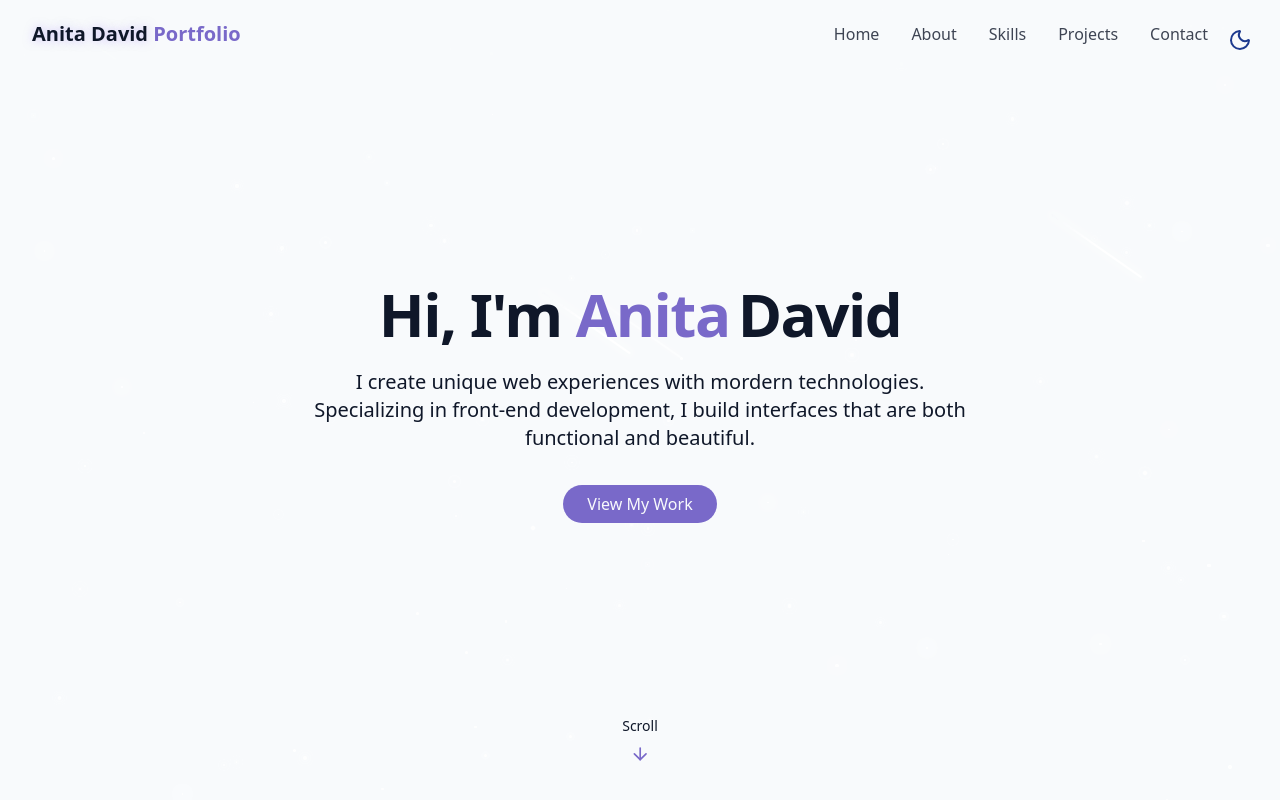
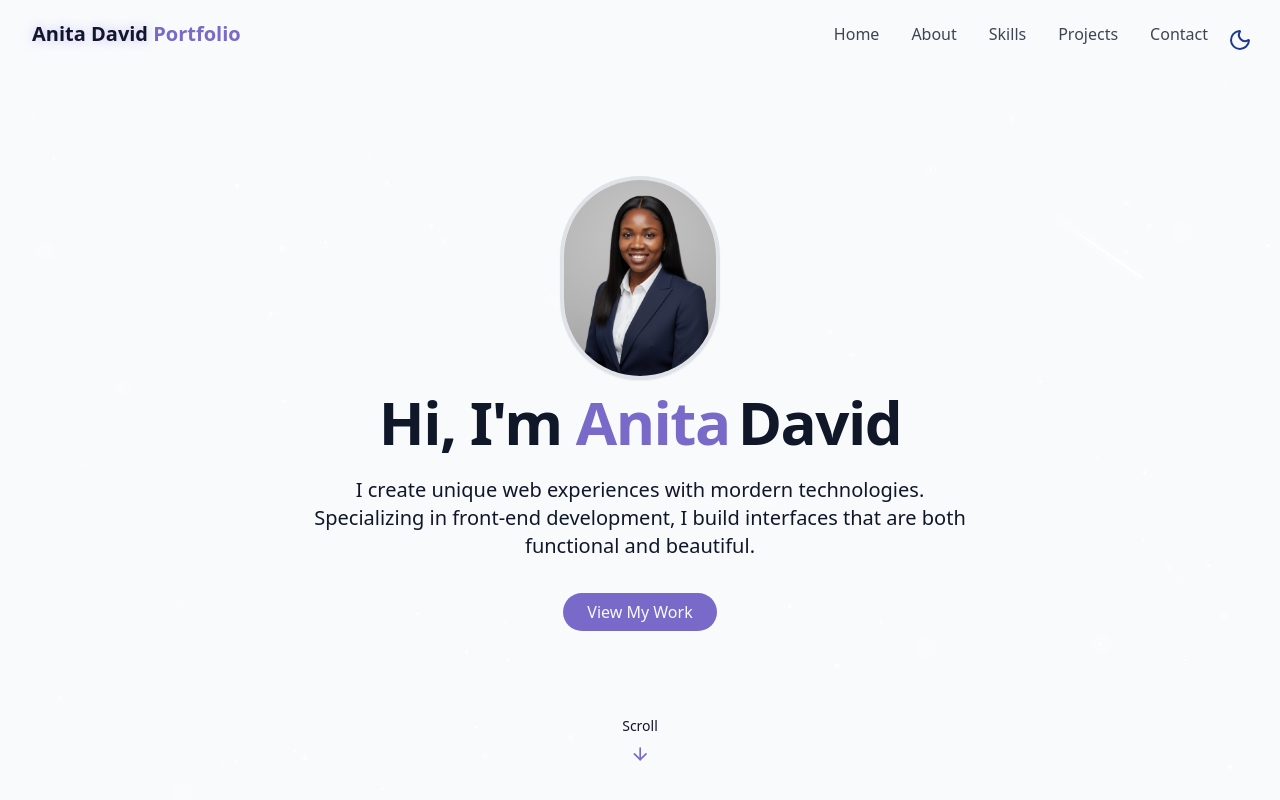
Before and after one commit to anita-david/AnitaDavid, a React (Vite) app: page / in a window 1280 px wide. Shown: the top 800 px of the page. Built offline with nearby package versions, Linux system fonts and the light colour scheme.

Commit message:
Updated profile picture and favicon

```diff
--- a/src/components/HeroSection.jsx
+++ b/src/components/HeroSection.jsx
@@ -7,6 +7,9 @@ function HeroSection() {
       id="hero"
       className="relative min-h-screen flex flex-col items-center justify-center px-4"
     >
+      <div className="w-40 4-30 mb-3">
+        <img className="w-full h-full rounded-full object-cover border-4 border-foreground/10 shadow-xs" src="/AnitaDavid.jpg" alt="Anita David" />
+      </div>
       <div className="container max-w-4xl mx-auto text-center z-10">
         <div className="space-y-6">
           <h1 className="text-4xl md:text-6xl font-bold tracking-tight">
```
Also changed, not shown: public/AnitaDavid.jpg (added), 1 other file (tests, documents, lock files or other folders).
